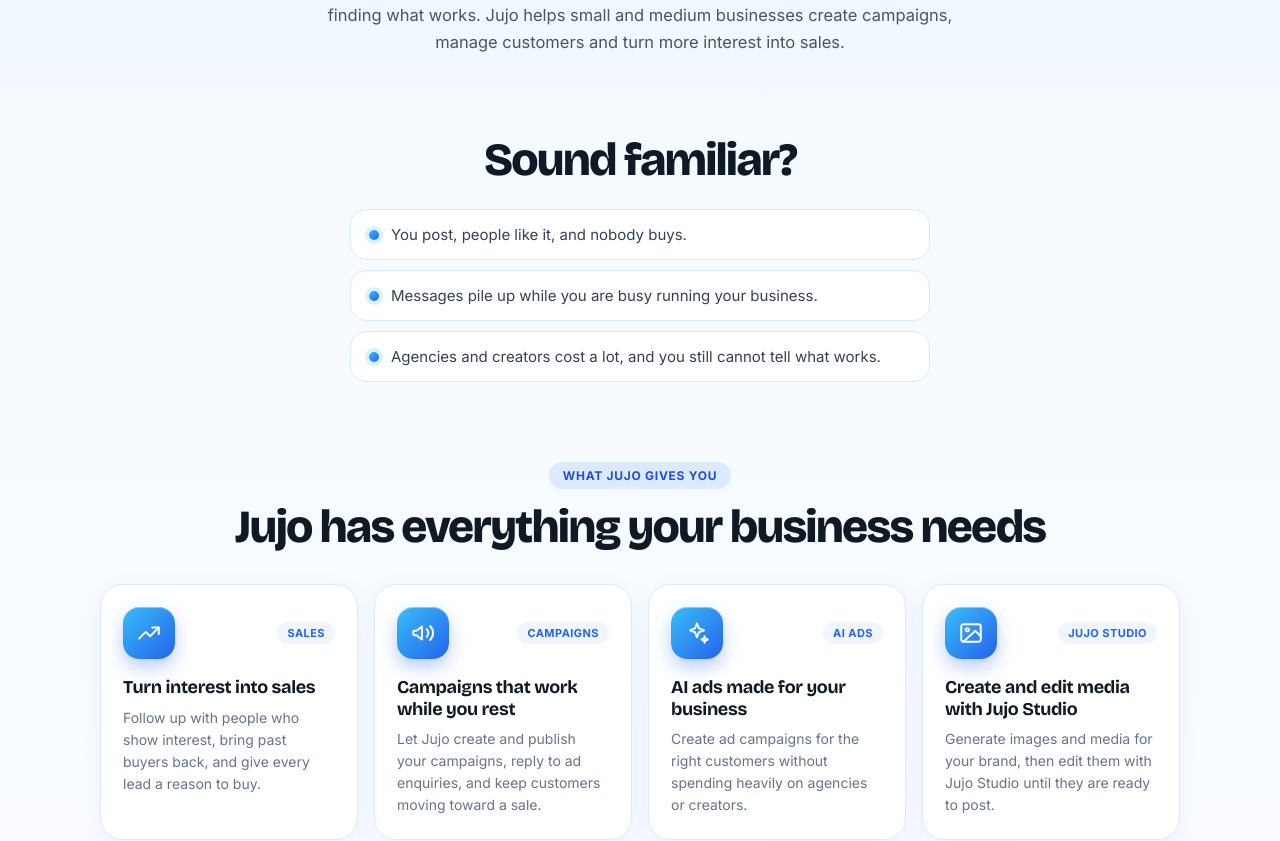
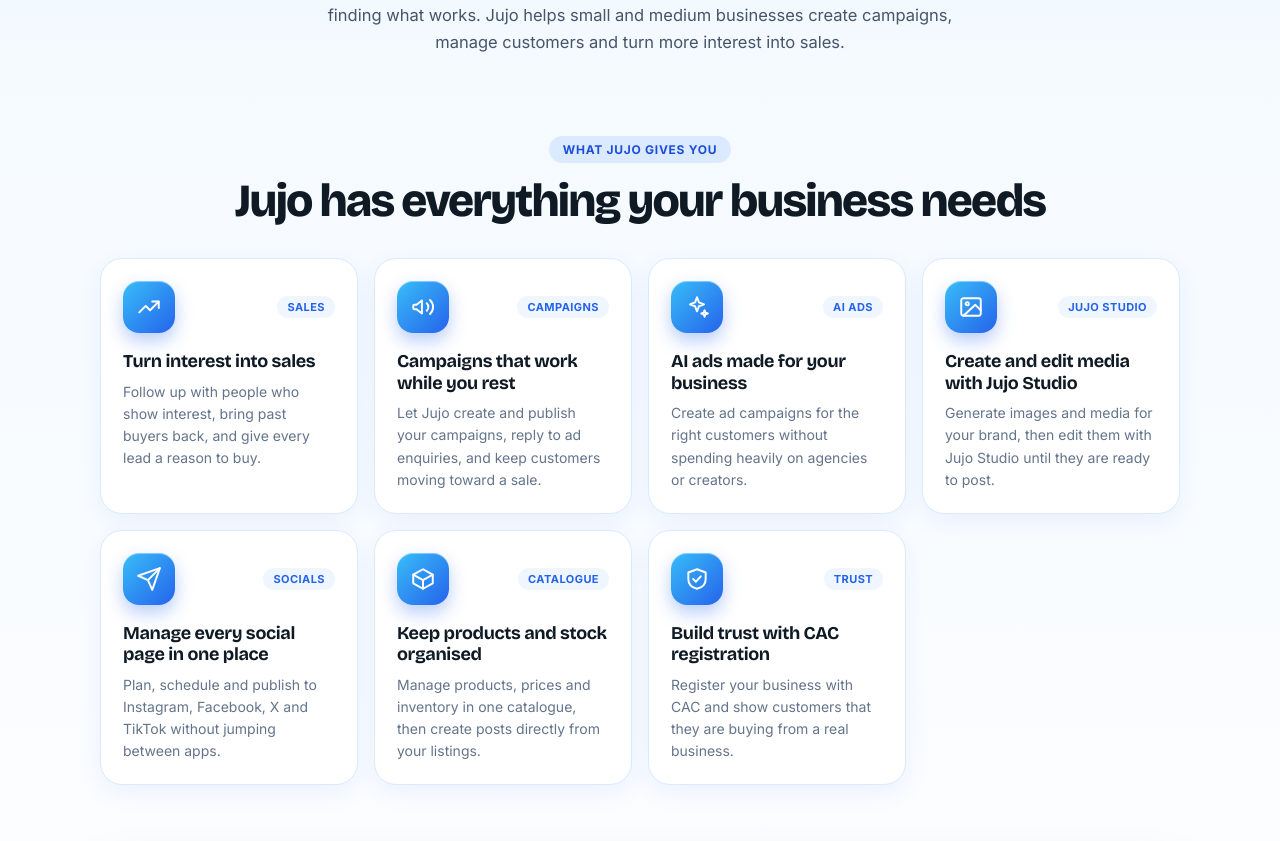
Before and after one commit to apreezofficial/jujo-waitlist, a Next.js app: page / in a window 1280 px wide. Shown: the part 1003-1844 px from the top of the page. Built offline with nearby package versions, Linux system fonts and the light colour scheme; no server answers.

Commit message:
Remove PAIN section from Sections component
Removed the PAIN array and its associated section from the JSX.

```diff
--- a/src/app/Sections.tsx
+++ b/src/app/Sections.tsx
@@ -19,12 +19,6 @@
     {children}
   </svg>
 );
-
-const PAIN = [
-  'You post, people like it, and nobody buys.',
-  'Messages pile up while you are busy running your business.',
-  'Agencies and creators cost a lot, and you still cannot tell what works.',
-];
 
 const FEATURES: {
   title: string;
@@ -183,25 +177,6 @@
       </section>
 
       <section className={styles.block}>
-        <h2 className={styles.h2} data-reveal>
-          Sound familiar?
-        </h2>
-
-        <ul className={styles.pain}>
-          {PAIN.map((point, index) => (
-            <li
-              key={point}
-              data-reveal
-              style={{ ['--i' as string]: index }}
-            >
-              <span className={styles.dot} aria-hidden="true" />
-              {point}
-            </li>
-          ))}
-        </ul>
-      </section>
-
-      <section className={styles.block}>
         <span className={styles.kicker} data-reveal>
           What Jujo gives you
         </span>
```
